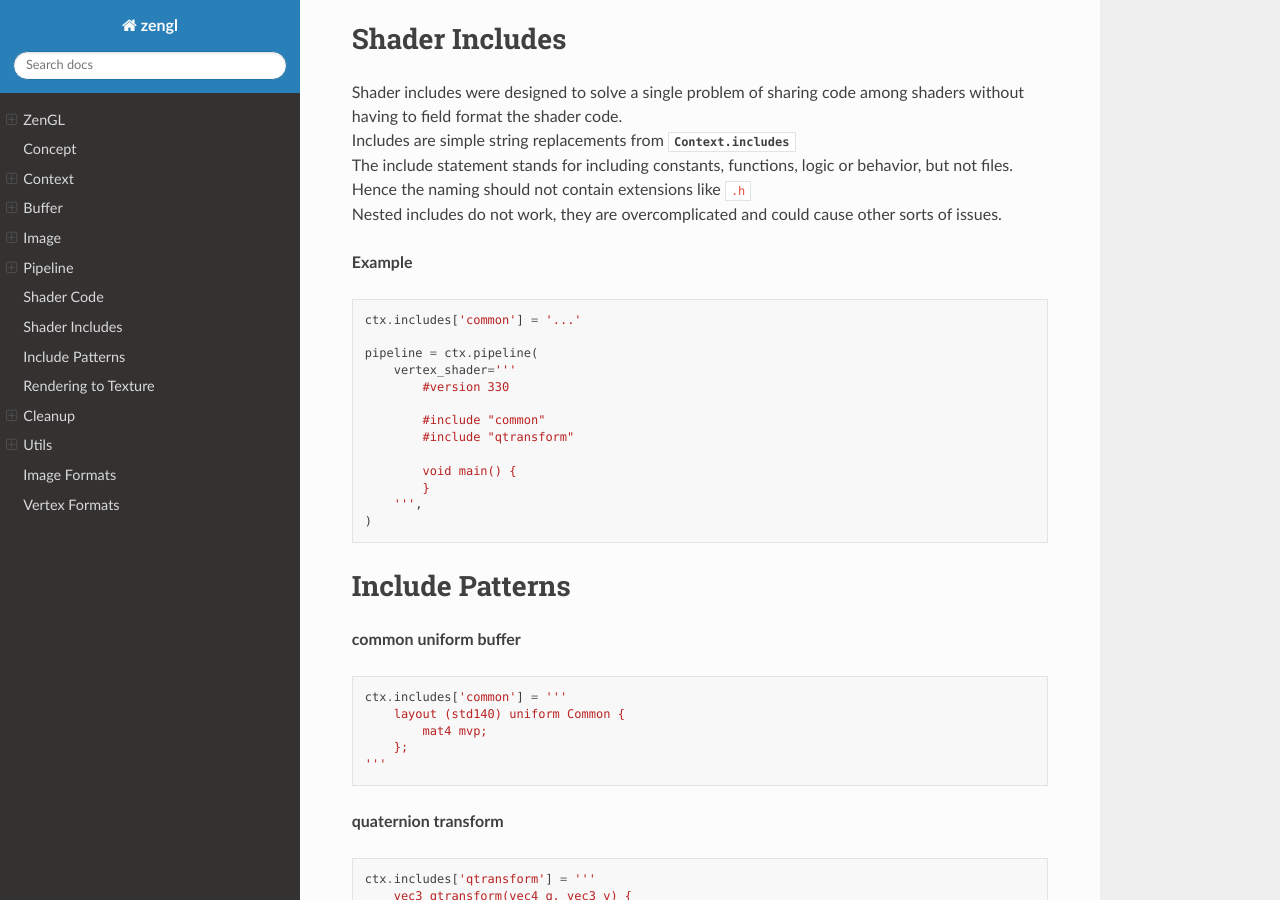
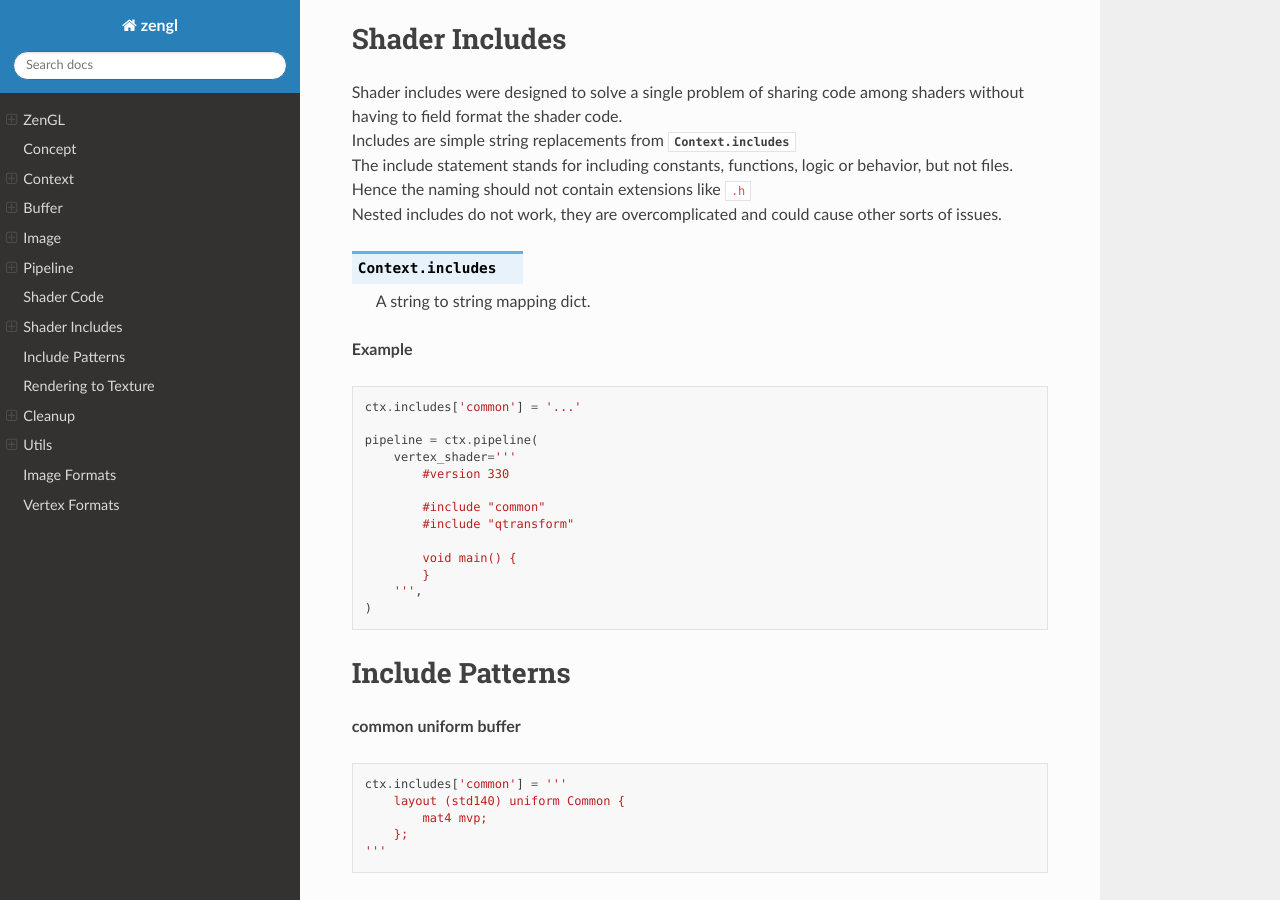
Before and after one commit to szabolcsdombi/zengl, a Sphinx documentation site: the page built from docs/index.rst, in a window 1280 px wide and 900 px high, scrolled down 10937 px. Built offline with Sphinx 7.4.7 and the Read the Docs theme 2.0.0, drawn with Linux system fonts in a browser that asks for light colours; some of the changed text lies outside the part shown.

Commit message:
document missing context attributes

```diff
--- a/docs/index.rst
+++ b/docs/index.rst
@@ -454,6 +454,10 @@
 | The include statement stands for including constants, functions, logic or behavior, but not files. Hence the naming should not contain extensions like ``.h``
 | Nested includes do not work, they are overcomplicated and could cause other sorts of issues.
 
+.. py:attribute:: Context.includes
+
+    | A string to string mapping dict.
+
 **Example**
 
 .. code-block::
@@ -533,6 +537,10 @@
 
 Utils
 -----
+
+.. py:attribute:: Context.info
+
+| The GL_VENDOR, GL_RENDERER, and GL_VERSION strings as a tuple.
 
 .. py:method:: zengl.camera(eye, target, up, fov, aspect, near, far, size, clip) -> bytes
 
```
